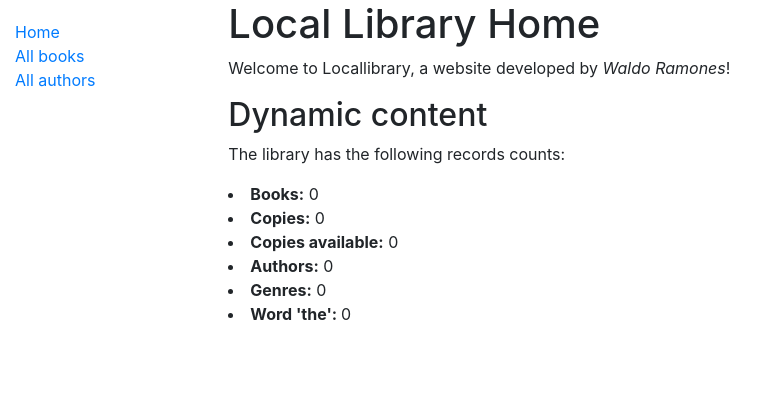
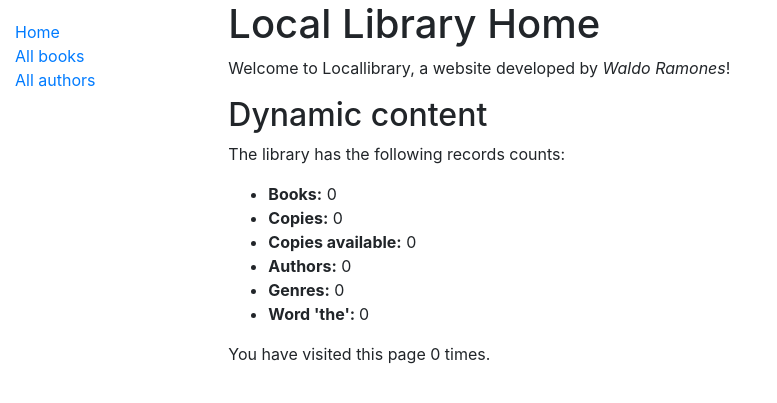
Before and after one commit to waldo7/locallibrary, a Django app: page /catalog/ in a window 1280 px wide. Shown: the top 403 px of the page, without its empty margins (0-777 px from the left). Run offline with Django 3.2, Linux system fonts and the light colour scheme; data that the repository does not hold is empty; some libraries are stand-ins or nearby versions.

Commit message:
Session complete

```diff
--- a/catalog/templates/base_generic.html
+++ b/catalog/templates/base_generic.html
@@ -7,7 +7,7 @@
   <link rel="stylesheet" href="https://stackpath.bootstrapcdn.com/bootstrap/4.1.3/css/bootstrap.min.css" integrity="sha384-MCw98/SFnGE8fJT3GXwEOngsV7Zt27NXFoaoApmYm81iuXoPkFOJwJ8ERdknLPMO" crossorigin="anonymous">
   {% load static %}
   <link rel="stylesheet" href="{% static 'css/styles.css' %}">
-  <meta name="wa4e" content="9c838d2e45b2ad1094d42f4ef36764f6">
+  <meta name="wa4e" content="1700002963a49da13542e0726b7bb758">
 </head>
 <body>
   <div class="container-fluid">
--- a/catalog/templates/index.html
+++ b/catalog/templates/index.html
@@ -8,10 +8,13 @@
   <p>Welcome to Locallibrary, a website developed by <em>Waldo Ramones</em>!</p>
   <h2>Dynamic content</h2>
   <p>The library has the following records counts:</p>
+  <ul>
     <li><strong>Books:</strong> {{ num_books }}</li>
     <li><strong>Copies:</strong> {{ num_instances }}</li>
     <li><strong>Copies available:</strong> {{ num_instances_available }}</li>
     <li><strong>Authors:</strong> {{ num_authors }}</li>
     <li><strong>Genres:</strong> {{ num_genres }}</li>
     <li><strong>Word 'the': </strong> {{ num_books_word_the }}</li>
+  </ul>
+  <p>You have visited this page {{ num_visits }}{% if num_visits == 1 %} time{% else %} times{% endif %}.</p>
 {% endblock content %}
--- a/catalog/views.py
+++ b/catalog/views.py
@@ -9,15 +9,14 @@ from catalog.models import Book, Author, BookInstance, Genre
 def index(request):
     num_books = Book.objects.all().count()
     num_instances = BookInstance.objects.all().count()
-
     num_instances_available = BookInstance.objects.filter(
         status__exact='a').count()
+    num_authors = Author.objects.count()
+    num_genres = Genre.objects.filter(name__icontains='fiction').count()
+    num_books_word_the = Book.objects.filter(title__icontains='wolf').count()
 
-    num_authors = Author.objects.count()
-
-    num_genres = Genre.objects.filter(name__icontains='fiction').count()
-
-    num_books_word_the = Book.objects.filter(title__icontains='wolf').count()
+    num_visits = request.session.get('num_visits', 0)
+    request.session['num_visits'] = num_visits + 1
 
     context = {
         'num_books': num_books,
@@ -26,6 +25,7 @@ def index(request):
         'num_authors': num_authors,
         'num_genres': num_genres,
         'num_books_word_the': num_books_word_the,
+        'num_visits': num_visits,
     }
 
     return render(request, 'index.html', context=context)
```
Lines whose indentation alone changed are shown as unchanged.
